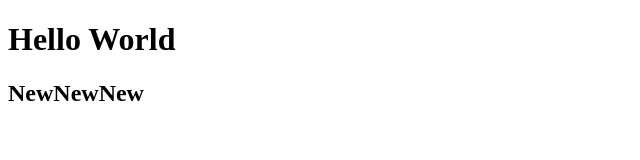
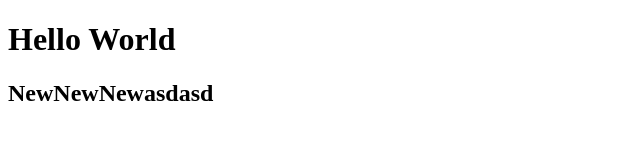
Before and after one commit to Dr-Monkey/netlify-demo, a plain HTML site: page index.html in a window 1280 px wide. Shown: the whole page, without its empty margins (0-640 px from the left). Drawn offline with Linux system fonts and the light colour scheme.

Commit message:
Updated HTML

```diff
--- a/index.html
+++ b/index.html
@@ -8,6 +8,6 @@
 </head>
 <body>
     <h1>Hello World</h1>
-    <h2>NewNewNew</h2>
+    <h2>NewNewNewasdasd</h2>
 </body>
 </html>
```
